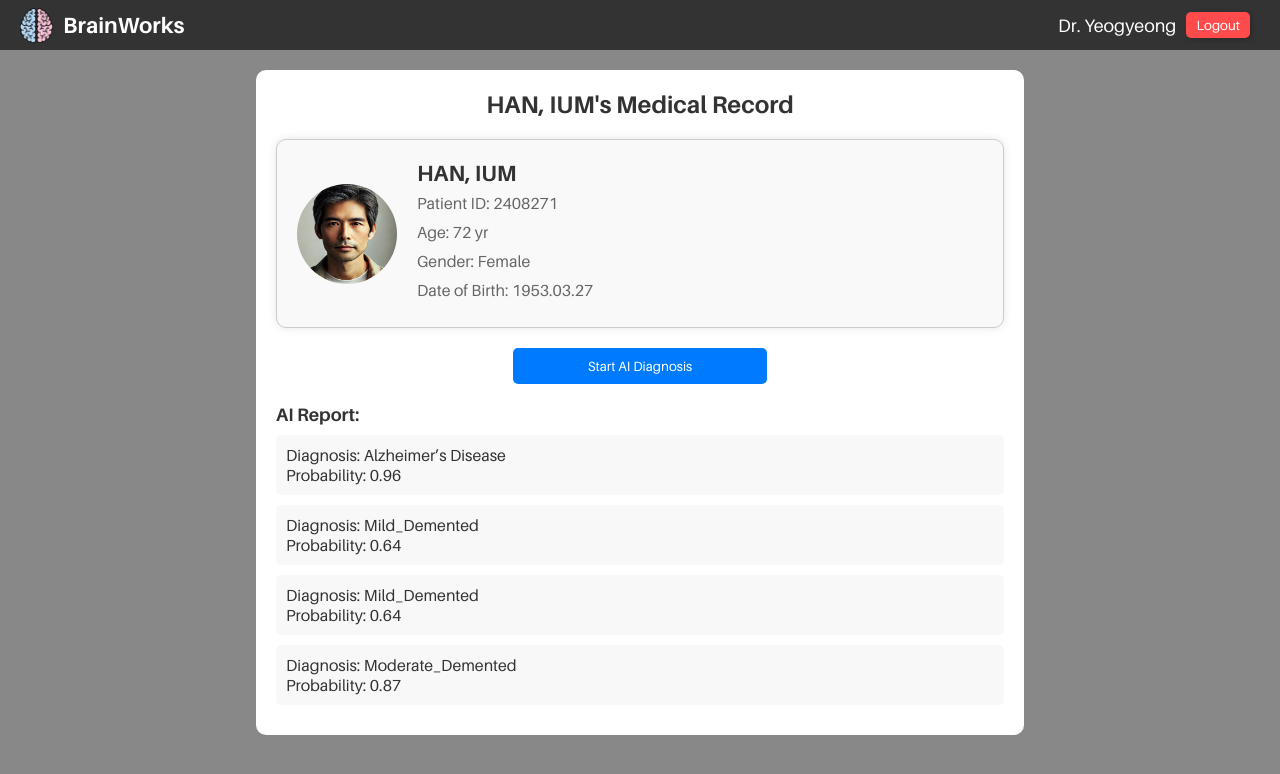
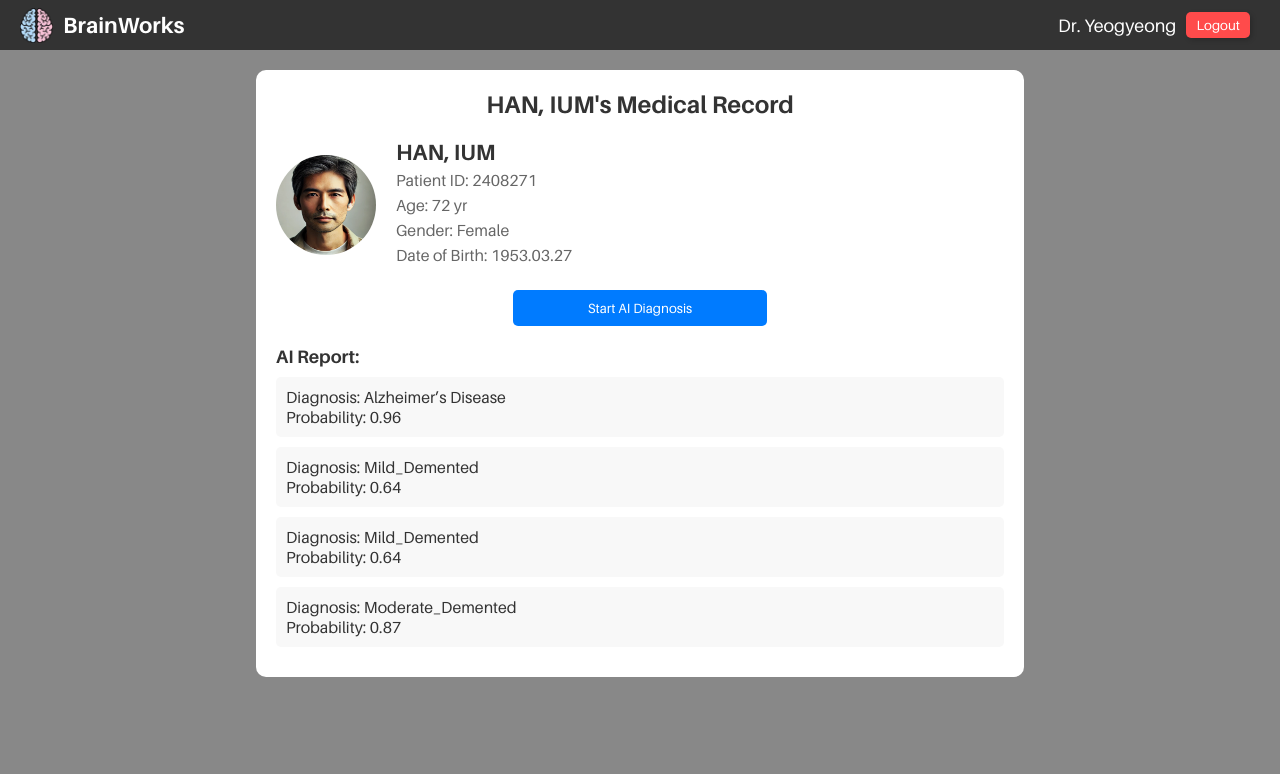
Before and after one commit to zangzoo/web, a React (Create React App) app in the folder frontend/brainworks-frontend/: page /patient-details in a window 1280 px wide. Shown: the top 774 px of the page. Built offline with nearby package versions, Linux system fonts and the light colour scheme.

Commit message:
[Feat] 이중참조 수정

```diff
--- a/frontend/brainworks-frontend/src/components/Analysis.css
+++ b/frontend/brainworks-frontend/src/components/Analysis.css
@@ -44,6 +44,7 @@ body, html {
 
 .user-info {
     display: flex;
+    align-items: flex-start;
     align-items: center;
     gap: 15px;
 }
--- a/frontend/brainworks-frontend/src/components/PatientDetails.css
+++ b/frontend/brainworks-frontend/src/components/PatientDetails.css
@@ -77,7 +77,7 @@
     font-family: 'Aileron', Arial, sans-serif;
 }
 
-.patient-info {
+.patients-info {
     display: flex;
     align-items: center;
     margin-bottom: 20px;
@@ -91,14 +91,14 @@
     margin-right: 20px;
 }
 
-.patient-info h2 {
+.patients-info h2 {
     margin: 0;
     font-size: 22px;
     color: #333;
     text-align: left;
 }
 
-.patient-info p {
+.patients-info p {
     margin: 5px 0;
     font-size: 16px;
     color: #666;
--- a/frontend/brainworks-frontend/src/components/PatientDetails.js
+++ b/frontend/brainworks-frontend/src/components/PatientDetails.js
@@ -50,7 +50,7 @@ function PatientDetails() {
             </header>
             <div className="patient-details-content">
                 <h1 className="patient-details-header">{patient.name}'s Medical Record</h1>
-                <div className="patient-info">
+                <div className="patients-info">
                     <img src={patient.image} alt={patient.name} className="patient-image"/>
                     <div>
                         <h2>{patient.name}</h2>
```
